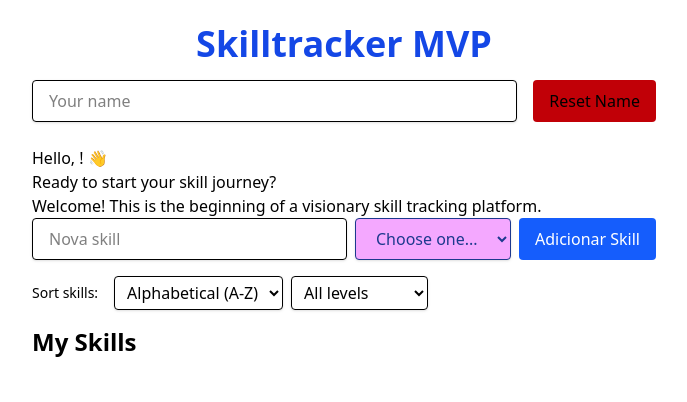
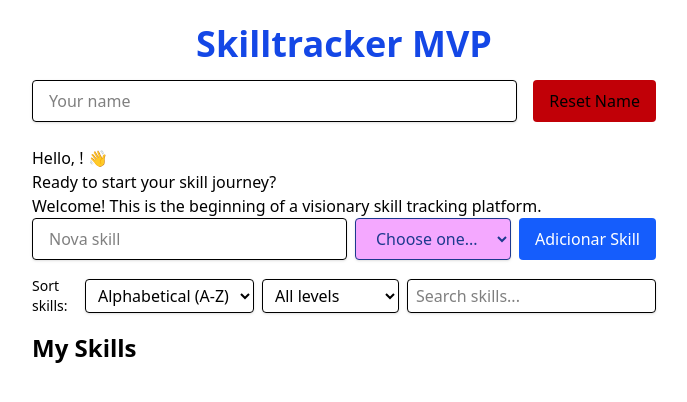
Before and after one commit to hedy44/skilltracker, a Next.js app in the folder frontend/: page / in a window 1280 px wide. Shown: the top 402 px of the page, without its empty margins (296-983 px from the left). Built offline with nearby package versions, Linux system fonts and the light colour scheme.

Commit message:
feat: Add dynamic search filter for skills

```diff
--- a/frontend/src/app/page.tsx
+++ b/frontend/src/app/page.tsx
@@ -27,6 +27,7 @@ export default function Home() {
   const [editingId, setEditingId] = useState<number | null>(null);
   const [sortOption, setSortOption] = useState<'alpha' | 'proficiency'>('alpha');
   const [filter, setFilter] = useState<"" | "Beginner" | "Intermediate" | "Advanced">("");
+  const [search, setSearch] = useState('');
 
   // ===============================
   // FUNÇÕES AUXILIARES
@@ -108,7 +109,6 @@ export default function Home() {
   // ===============================
   // EFEITOS COLATERAIS (useEffect)
   // ===============================
-
   useEffect(() => {
      // Carrega skills do localStorage ao montar
   const saved = localStorage.getItem('skills');
@@ -118,6 +118,15 @@ export default function Home() {
   useEffect(() => {
     localStorage.setItem("skills", JSON.stringify(skills));
   }, [skills]);
+
+  useEffect(() => {
+  const savedName = localStorage.getItem("username");
+  if (savedName) setName(savedName);
+}, []);
+
+ useEffect(() => {
+  localStorage.setItem("username", name);
+}, [name]);
 
 
 
@@ -200,7 +209,17 @@ export default function Home() {
           <option value="Beginner">Beginner</option>
           <option value="Intermediate">Intermediate</option>
           <option value="Advanced">Advanced</option>
-</select>
+       </select>
+
+      {/* SEARCH ENGINE*/}
+      <input
+          className=" px-2 py-1 border rounded shadow-sm focus:outline-none focus:ring-2 focus:ring-blue-400"
+          type="text"
+          placeholder="Search skills..."
+          value={search}
+          onChange={e => setSearch(e.target.value)}
+      />
+
 
       </div>
 
@@ -212,6 +231,7 @@ export default function Home() {
       <div>
         {getSkillsSorted()
         .filter(skill => !filter || skill.proficiency === filter)
+        .filter(skill => skill.name.toLowerCase().includes(search.toLowerCase()))
         .map(skill => (
           <SkillCard
             key={skill.id}
```
